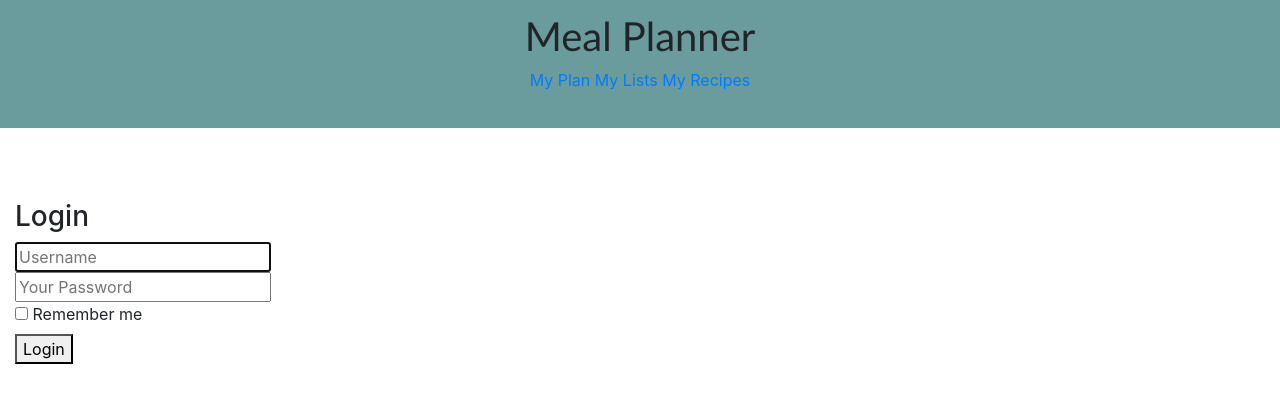
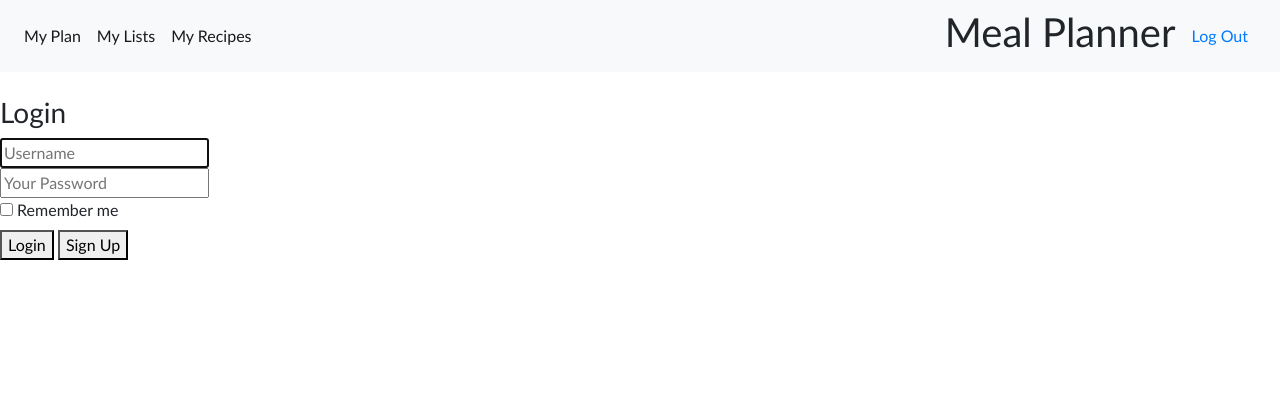
Before and after one commit to allykrinsky/Meal-Planner, a Flask app: page / in a window 1280 px wide. Shown: the top 403 px of the page. Run offline with Flask 2, Linux system fonts and the light colour scheme; some libraries are stand-ins or nearby versions.

Commit message:
add login

```diff
--- /dev/null
+++ b/app/css/main.css
@@ -0,0 +1,44 @@
+.navbar navbar-expand-lg navbar-light bg-light {
+  align-content: center;
+}
+.card {
+  padding: 8px;
+}
+
+body {
+  font-family: 'Trebuchet MS', 'Lucida Sans Unicode', 'Lucida Grande', 'Lucida Sans', Arial, sans-serif;
+}
+
+h1 {
+  font-family: 'Trebuchet MS', 'Lucida Sans Unicode', 'Lucida Grande', 'Lucida Sans', Arial, sans-serif;
+  text-align: center;
+}
+table {
+  position: relative;
+  text-align: center;
+
+}
+.floatLeft {
+  position: relative;
+  float: left;
+  width: 49%;
+  padding: 0px;
+
+}
+.floatRight {
+  position: relative;
+  float: right;
+  width: 49%;
+  padding: 0px;
+}
+form{
+  position: static;
+  display: block;
+}
+.container {
+  display: inline-block;
+  vertical-align: middle;
+
+}
+tr:nth-child(even) {background: #CCC}
+tr:nth-child(odd) {background: #FFF}
--- a/app/routes.py
+++ b/app/routes.py
@@ -1,4 +1,4 @@
-from flask import Flask, render_template, request, redirect, url_for, g, send_file, jsonify
+from flask import Flask, render_template, request, redirect, session, url_for, flash
 from flask_sqlalchemy import SQLAlchemy
 from app import app
 from app.models import myPlan
@@ -6,47 +6,53 @@ from app.models import myFridge
 from app.models import myRec
 from app.models import myRecList
 from app.models import myGroceryList
+from app.models import User
 import pandas as pd
 import sys
 import csv
 import numpy as np
 from sqlalchemy import create_engine
-from app import session
 from app import db
 
-
-userID = None
-@app.template_global()
-def set_user(user):
-    global userID
-    userID = user
-
-
-@app.before_first_request
-def create_tables():
-    db.create_all()
 
 @app.route('/', methods=['GET','POST'])
 def login():
     error = None
-    if request.method == 'POST' and request.form.get("login"):
+    if request.method == 'POST' and request.form.get('login'):
         user = request.form['username']
-        password = request.form['password']
-        # if username doesnt exist
-        if  db.session.execute("Select username From User Where username=:param", {'param':user}).first() == None:
-            error = 'This username does not exist'
-        # if user exitst
+        password_attempt = request.form['password']
+        #if username exists
+        username = db.session.query(User.username).filter_by(username=user).first()
+        if bool(username) :
+            password = db.session.query(User.password).filter_by(username=user).one()
+            if password == password_attempt:
+                userID= db.session.execute("Select id From User Where username=:user", {'user':user}).fetchone()[0]
+                session['userID'] = userID
+
+                return redirect(url_for('myplan'))
+            else :
+                error = "Password Incorrect. Please try again."
         else :
-            # if password is incorrect
-            if db.session.execute("Select password From User Where username=:param", {'param':user}).first() != password:
-                error = 'Invalid Credentials. Please try again.'
-            # if password is correct
-            else:
-                set_user(db.session.execute("Select id From User Where username=:param", {'param':user}).first())
-                return redirect('/mealplanner')
+            error = "Username does not exist. Please Sign up."
+
+    if request.method == 'POST' and request.form.get('signup'):
+
+        return redirect(url_for('sign_up'))
 
 
     return render_template('login.html', error=error)
+
+@app.route('/signup', methods=['GET', 'POST'])
+def sign_up():
+
+    if request.method == 'POST':
+        user = request.form['username']
+        password = request.form['password']
+        db.session.add(User(user, password))
+        db.session.commit()
+        return redirect(url_for('login'))
+
+    return render_template('signup.html')
 
 
 @app.route('/mealplanner', methods=['GET', 'POST'])
@@ -65,7 +71,7 @@ def myplan():
     def calcData():
         data = []
         for i in [1,  2, 3]:
-            temp = db.session.execute("Select meal From myPlan Where mealID/10=:param and userID=:id", {'param':i, 'id':userID})
+            temp = db.session.execute("Select meal From myPlan Where mealID/10=:param and userID=:id", {'param':i, 'id':session['userID']})
             row = formatQuery(temp)
             data.append(row)
 
@@ -113,11 +119,11 @@ def mylists():
             qty = request.form['qty']
             if request.form.get("grocery"):
                 store = request.form['store']
-                me = myGroceryList(ingredient, qty, store)
+                me = myGroceryList(ingredient, qty, store, session['userID'])
 
 
             if request.form.get("fridge"):
-                me = myFridge(ingredient, qty)
+                me = myFridge(ingredient, qty, session['userID'])
 
 
             db.session.add(me)
@@ -167,12 +173,12 @@ def new_rec():
 
     if request.method == 'POST':
         if db.session.execute("Select recipeID From myRecList Where name=:param", {'param':name}).first() == None:
-            db.session.add(myRecList(name, url))
+            db.session.add(myRecList(name, url, session['userID']))
             db.session.commit()
 
         recipeID = db.session.execute("Select recipeID From myRecList Where name=:param", {'param':name}).fetchone()[0]
 
-        me = myRec(recipeID, item, qty)
+        me = myRec(recipeID, item, qty, session['userID'])
         db.session.add(me)
         db.session.commit()
         data = db.session.execute("Select qty, ingredient From myRec Where recipeID=:param", {'param':recipeID})
--- a/app/templates/layout.html
+++ b/app/templates/layout.html
@@ -1,69 +1,34 @@
-<!doctype html>
-<html lang="eng">
+<!DOCTYPE html>
+<html lang='en'>
 <head>
+  <link rel="stylesheet" href="//netdna.bootstrapcdn.com/bootstrap/4.0.0/css/bootstrap.min.css">
+  <link rel="stylesheet" type='text/css' href="/app/css/main.css">
   <title>Meal Planner</title>
-  <link rel="stylesheet" href="//netdna.bootstrapcdn.com/bootstrap/4.0.0/css/bootstrap.min.css">
-  <style>
-    header {
-      background-color: #6a9c9e;
-      padding: 12px;
-    }
-    h1 {
-        font-family: 'Trebuchet MS', 'Lucida Sans Unicode', 'Lucida Grande', 'Lucida Sans', Arial, sans-serif;
-        text-align: center;
-    }
-    ul {
-        padding: 0px;
-        text-align: center;
-        list-style-type: none;
-        display: inline;
-        color: black;
-    }
-    table {
-      position: relative;
-      text-align: center;
-
-    }
-    .floatLeft {
-      position: relative;
-      float: left;
-      width: 49%;
-      padding: 0px;
-
-    }
-    .floatRight {
-      position: relative;
-      float: right;
-      width: 49%;
-      padding: 0px;
-    }
-    form{
-      position: static;
-      display: block;
-    }
-    .container {
-      display: inline-block;
-      vertical-align: middle;
-
-    }
-    tr:nth-child(even) {background: #CCC}
-    tr:nth-child(odd) {background: #FFF}
-  </style>
 </head>
 <body>
   <header>
-    <h1> Meal Planner</h1>
-    <ul>
-      <li>
-        <a href="/">My Plan</a>
-        <a href="/mylists">My Lists</a>
-        <a href="/myrecipes">My Recipes</a>
-      </li> <br>
-    </ul>
+    <nav class="navbar navbar-expand-lg navbar-light bg-light">
+      <div class="collapse navbar-collapse" id="navbarSupportedContent">
+        <ul class="navbar-nav mr-auto">
+          <li class="nav-item active">
+            <a class="nav-link active" href="/mealplanner">My Plan</a>
+          </li>
+          <li class="nav-item">
+            <a class="nav-link active" href="/mylists">My Lists</a>
+          </li>
+          <li class="nav-item">
+            <a class="nav-link active" href="/myrecipes">My Recipes</a>
+          </li>
+        </ul>
+        <h1>Meal Planner</h1>
+        <a class="nav-link active" href="/">Log Out</a>
+
+    </nav>
   </header>
-  <div class="container">
-    <br><br><br>
-    {% block body %}{% endblock %}
+  <div>
+    <br>
+    {% block body %}
+    {% endblock %}
 </div>
 </body>
 
--- a/app/templates/login.html
+++ b/app/templates/login.html
@@ -22,7 +25,8 @@
                     Remember me
                 </label>
             </div>
-            <button class="button is-block is-info is-large is-fullwidth" name='login'>Login</button>
+            <button class="button is-block is-info is-large is-fullwidth" name='login' value='submit'>Login</button>
+            <button class="button is-block is-info is-large is-fullwidth" name='signup' value='submit'>Sign Up</button>
         </form>
     </div>
 </div>
--- a/run.py
+++ b/run.py
@@ -1,4 +1,5 @@
 from app import app
+import os
 
 if __name__ == '__main__':
     app.run(host='0.0.0.0', port=8000, debug=True)
```
Also changed, not shown: other parts of app/templates/login.html (+4 -1 lines), app/__init__.py (+7 -2 lines), app/dummy.py (added, +19 -0 lines), app/models.py (+7 -2 lines), app/templates/signup.html (+2 -9 lines), app/mealplanner.db, mealplanner.db (added), tutorial.db (added), 1 other file.
